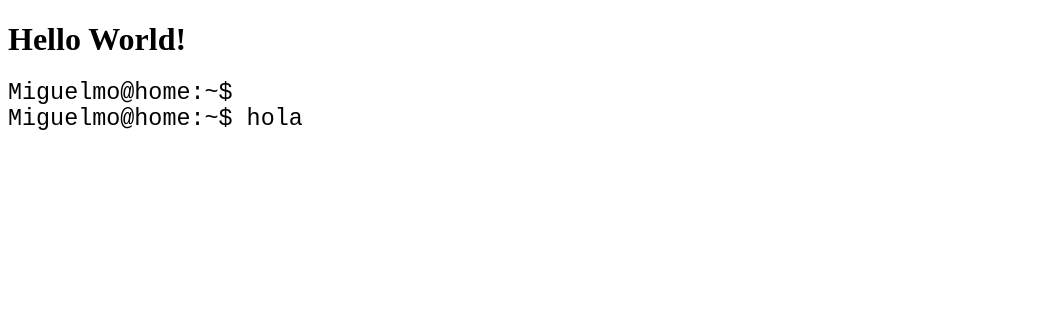
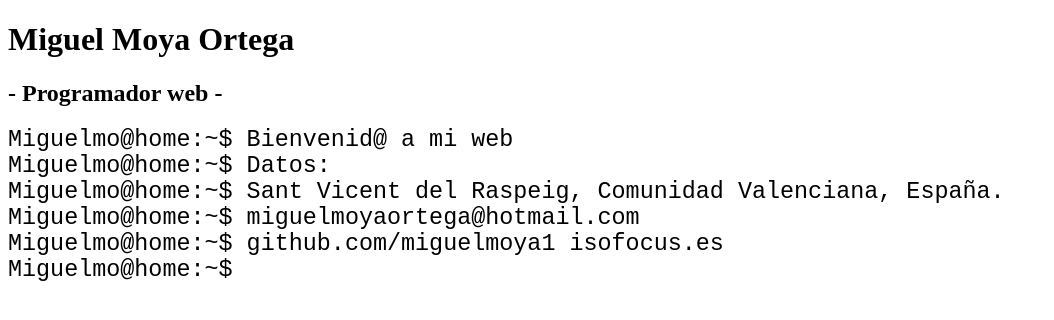
Before and after one commit to miguelmoya1/miguelmoya1.github.io, a website: page index.html in a window 1280 px wide. Shown: the whole page, without its empty margins (0-1054 px from the left). Drawn offline with Linux system fonts and the light colour scheme.

Commit message:
primera prueba

```diff
--- a/index.html
+++ b/index.html
@@ -10,7 +10,8 @@
 </head>
 
 <body>
-    <h1>Hello World!</h1>
+    <h1>Miguel Moya Ortega</h1>
+    <h2>- Programador web -</h2>
     <div id="console"></div>
     <script type='text/javascript' src='resources/js/console.js'></script>
 </body>
--- a/resources/js/console.js
+++ b/resources/js/console.js
@@ -1,32 +1,46 @@
 let divConsole = document.getElementById('console'), // Elemento de la consola
 firstText = 'Miguelmo@home:~$ ', actualSpan, textToWrite, index = 0;
-let createNewLine = (toInsert) => {
+let newLine = () => {
     let newSpan = document.createElement('span');
-    newSpan.textContent = toInsert || '';
+    newSpan.textContent = firstText || '';
     divConsole.appendChild(newSpan);
     actualSpan = newSpan;
     return newSpan;
 };
-let writeText = (text) => {
+let writeText = (text, time) => {
     textToWrite = text;
     let promise = new Promise(resolve => {
-        let i, time = 300;
+        let i, milliseconds = time || 50;
         for (i = 0; i < textToWrite.length; i++) {
             setTimeout(() => {
                 actualSpan.textContent += textToWrite[index];
                 index++;
-            }, i * time);
+            }, i * milliseconds);
         }
         setTimeout(() => {
             index = 0;
             resolve();
-        }, i * time);
+        }, i * milliseconds);
     });
     return promise;
 };
 //LÓGICA DEL CODIGO
-createNewLine(firstText);
-createNewLine(firstText);
-writeText('hola').then(() => {
-    console.log('fin');
+newLine();
+writeText('Bienvenid@ a mi web').then(() => {
+    newLine();
+    writeText('Datos:').then(() => {
+        newLine();
+        writeText('Sant Vicent del Raspeig, Comunidad Valenciana, España.', 30).then(() => {
+            newLine();
+            writeText('miguelmoyaortega@hotmail.com', 30).then(() => {
+                newLine();
+                writeText('github.com/miguelmoya1 isofocus.es', 30).then(() => {
+                    newLine();
+                    //     writeText('Datos:').then(() => {
+                    //         newLine();
+                    //     });
+                });
+            });
+        });
+    });
 });
```
Also changed, not shown: src/resources/ts/console.ts (+24 -10 lines).
